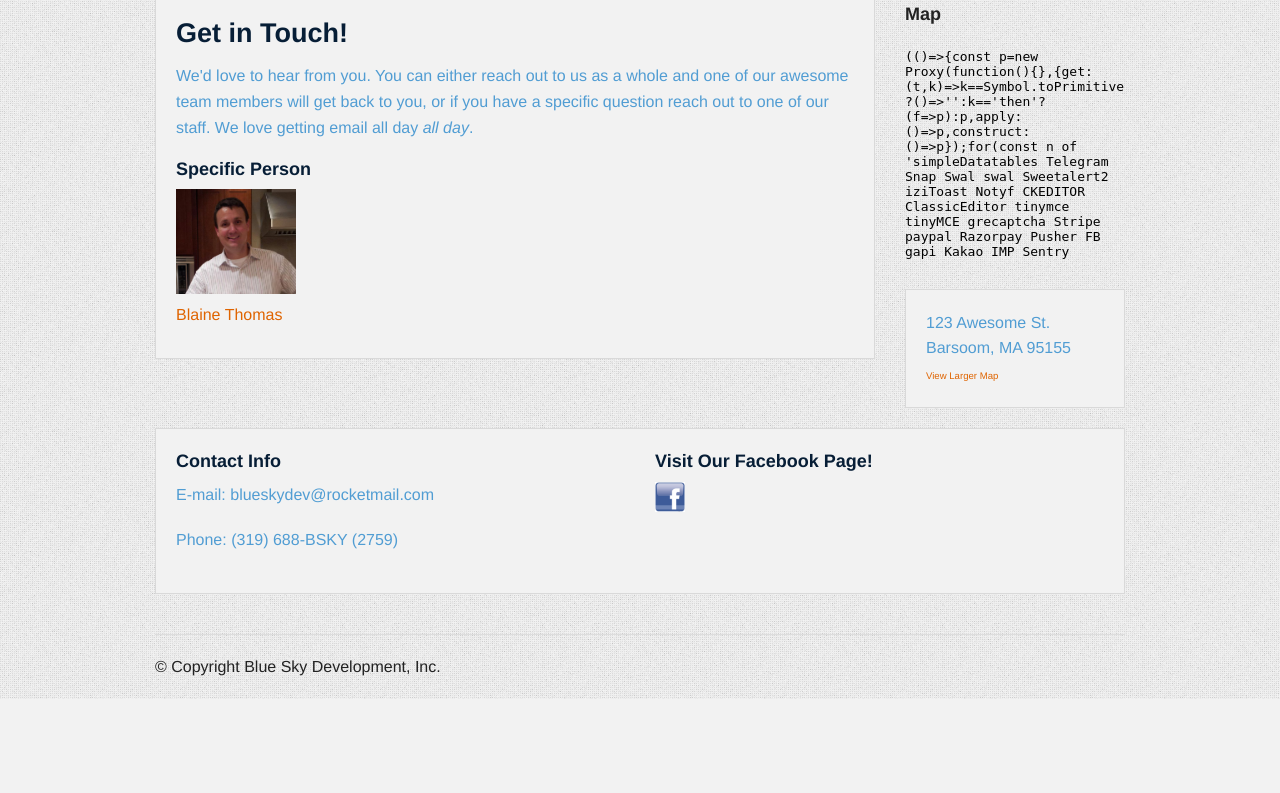
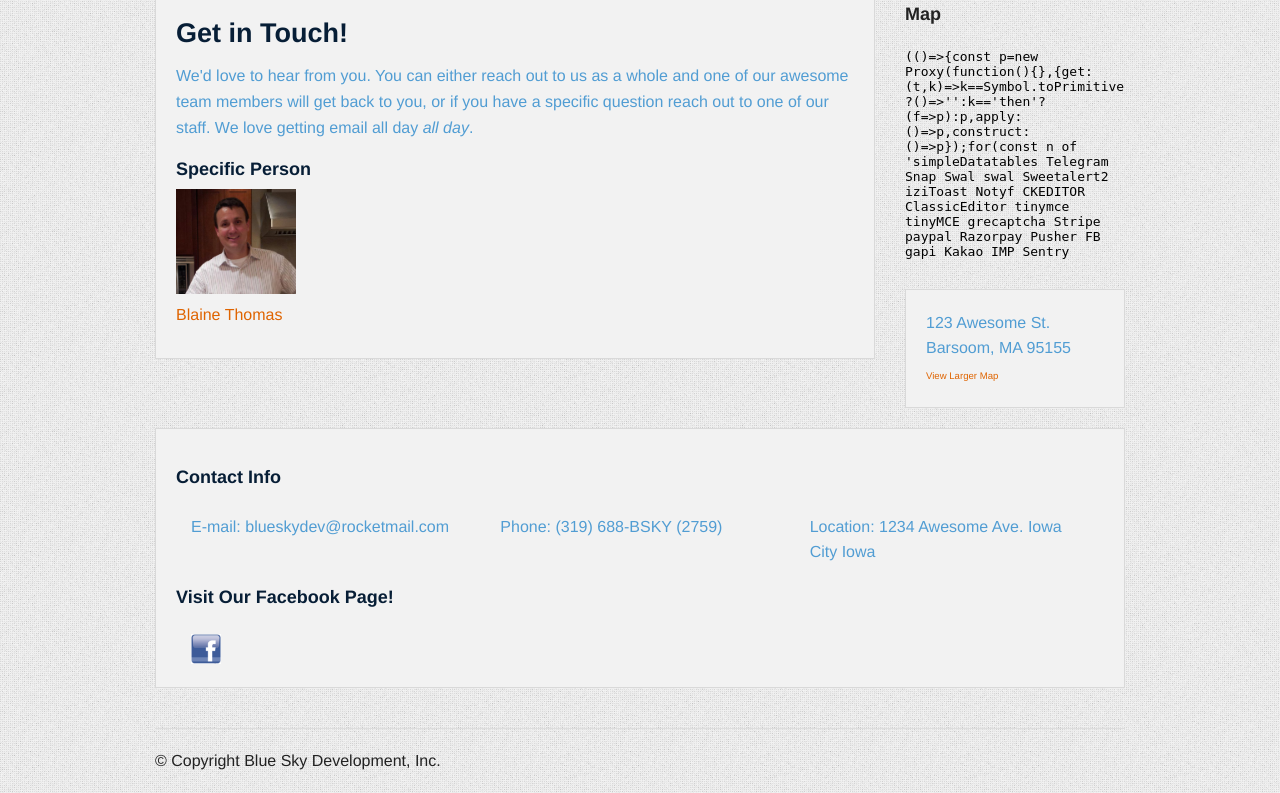
Before and after one commit to addahlbe/Blue-Sky-Dev, a Python web app: template realEstateApp/templates/contact-info.mako in a window 1280 px wide. Shown: the part 199-992 px from the top of the page. Before the commit the page ends 898 px from the top, so only its background shows below. Run offline with Mako, Linux system fonts and the light colour scheme; the template is opened without the code that fills it, so the values that code supplies are empty; grey boxes labelled with a size stand in for pictures from a placeholder-image service; some libraries are stand-ins or nearby versions.

Commit message:
made the contact page look better

```diff
--- a/realEstateApp/templates/contact-info.mako
+++ b/realEstateApp/templates/contact-info.mako
@@ -93,7 +93,7 @@
       <p>
         123 Awesome St.<br />
         Barsoom, MA 95155 <br />
-        <small><a href="https://maps.google.com/maps?f=q&amp;source=embed&amp;hl=en&amp;geocode=&amp;q=Iowa+City,+IA&amp;aq=0&amp;oq=iowa+ci&amp;sll=41.718799,-91.650867&amp;sspn=0.06855,0.154324&amp;t=h&amp;ie=UTF8&amp;hq=&amp;hnear=Iowa+City,+Johnson,+Iowa&amp;z=12&amp;iwloc=A" style="text-align:left">View Larger Map</a></small>
+        <small><a href="https://maps.google.com/maps?f=q&amp;source=embed&amp;hl=en&amp;geocode=&amp;q=Iowa+City,+IA&amp;aq=0&amp;oq=iowa+ci&amp;sll=41.718799,-91.650867&amp;sspn=0.06855,0.154324&amp;t=h&amp;ie=UTF8&amp;hq=&amp;hnear=Iowa+City,+Johnson,+Iowa&amp;z=12&amp;iwloc=A" style="text-align:left" target="_blank">View Larger Map</a></small>
       </p>
       </div>
     </div>
@@ -104,17 +104,33 @@
   <div class="row">
     <div class="large-12 columns">
       <div class="panel">
-        <div class="row">
-          <div class="large-6 columns">
+        <br />
         <h5 class="title"> Contact Info </h5>
+        <div class="large-4 columns">
+          <br />
           <p> E-mail: blueskydev@rocketmail.com </p>
+        </div>
+        <div class="large-4 columns">
+          <br />
           <p> Phone: (319) 688-BSKY (2759) </p>
         </div>
-          <div class="large-6 columns">
+        <div class="large-4 columns">
+          <br />
+          <p> Location: 1234 Awesome Ave. Iowa City Iowa
+        </div>
+        <br />
+        <br />
+        <br />
+        <br />
+        <div class="row">
+          <div class ="large-12 columns>">
+            <div class="large-4 columns">
               <h5 class="title"> Visit Our Facebook Page! </h5>
+              <br />
               <a href="https://www.facebook.com/pages/Blue-Sky-Development-Inc/300542150079686?fref=ts" target="_blank">
-              <img src="/style/images/Facebook.jpg" style="height: 30px; width: 30px">
+              <img src="/style/images/Facebook.jpg" style="height: 30px; width: 30px; margin-left:15px">
               </a>
+            </div>
           </div>
         </div>
       </div>
@@ -128,10 +144,12 @@
     <div class="large-12 columns">
       <hr />
       <div class="row">
-        <div class="large-6 columns">
+        <div class="large-4 columns">
           <p>&copy; Copyright Blue Sky Development, Inc.</p>
         </div>
-        <div class="large-6 columns">
+        <div class="large-4 columns">
+        </div>
+        <div class="large-4 columns">
         </div>
       </div>
     </div>
```
Lines whose indentation alone changed are shown as unchanged.
